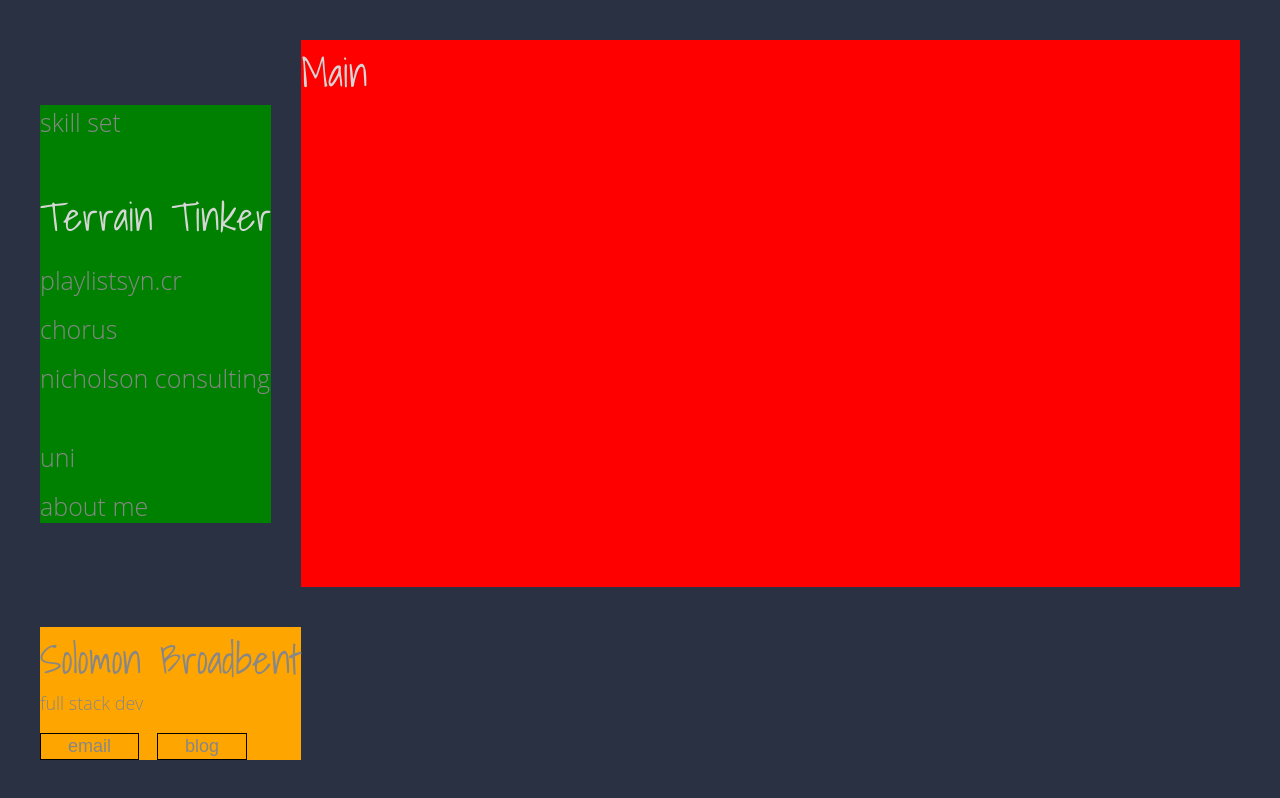
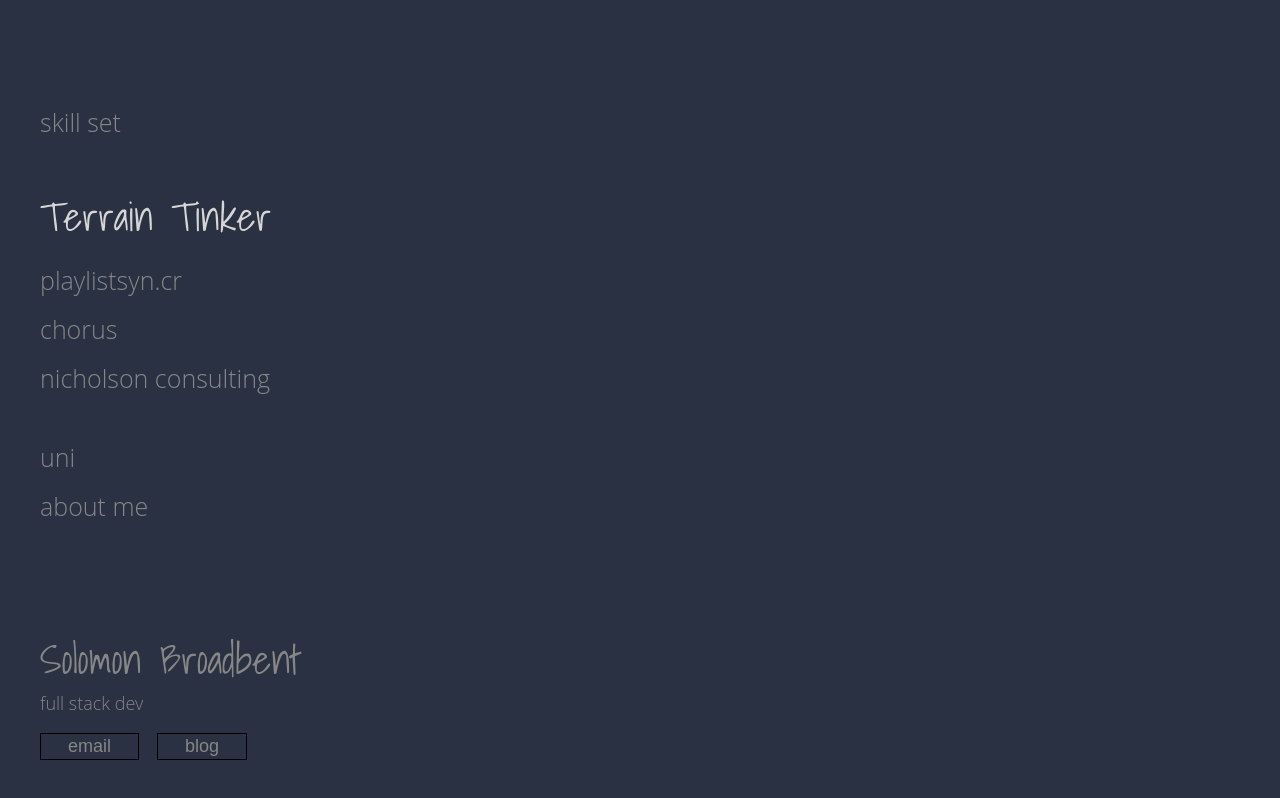
Before and after one commit to solomonbroadbent/personal-site, a Next.js app: page / in a window 1280 px wide. Built offline with nearby package versions, Linux system fonts and the light colour scheme.

Commit message:
cleanup colors used for layout

```diff
--- a/pages/index.tsx
+++ b/pages/index.tsx
@@ -37,9 +37,7 @@ export default function Home() {
 				</h1>
 				<h1 className={`${styles['nav__link']} hoverable`}>about me</h1>
 			</nav>
-			<main id={styles.main}>
-				<h1 className={styles['nav__link--active']}>main</h1>
-			</main>
+			<main id={styles.main}></main>
 			<footer id={styles.footer}>
 				<h1>Solomon Broadbent</h1>
 				<h2>full stack dev</h2>
--- a/styles/Home.module.css
+++ b/styles/Home.module.css
@@ -9,7 +9,6 @@
 
 #nav {
 	grid-area: nav;
-	background-color: green;
 	align-self: var(--nav__align-self);
 
 	width: var(--nav__width);
@@ -45,12 +44,10 @@
 
 #main {
 	grid-area: main;
-	background-color: red;
 	min-width: 100%;
 }
 
 #footer {
-	background-color: orange;
 	grid-area: footer;
 	--contact--font-size: 0.9rem;
 
--- a/styles/globals.css
+++ b/styles/globals.css
@@ -65,7 +65,6 @@ button {
 		--root__grid-template-areas: 'nav main' 'footer .';
 		--root__grid-auto-rows: auto min-content;
 
-		/*--responsive__navigation-section-width: 30vw;*/
 		--nav__width: max-content;
 		--nav__flex-direction: column;
 		--nav__align-items: start;
```
